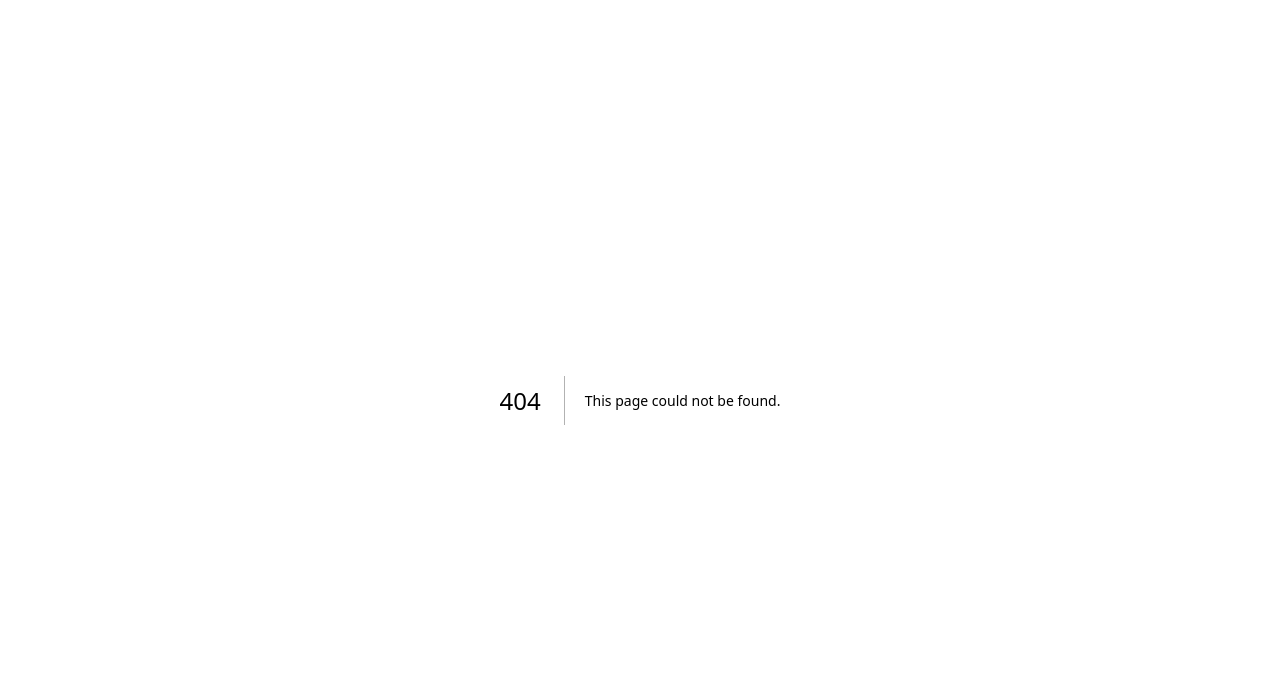
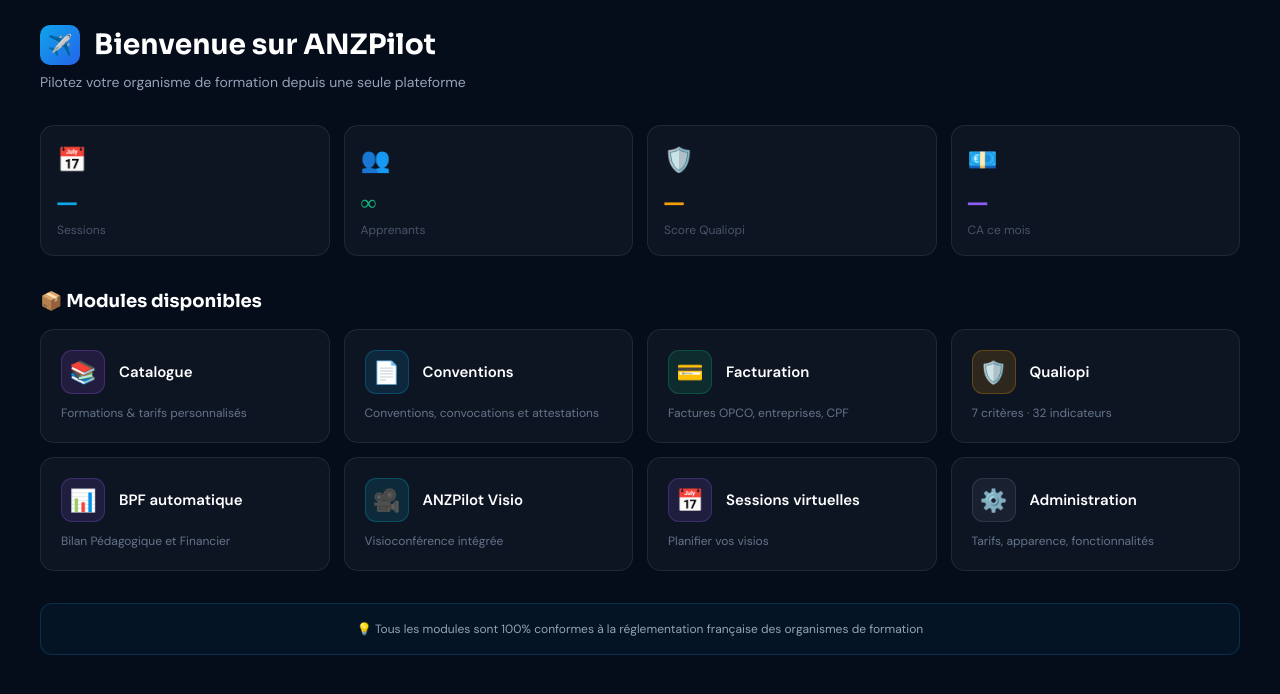
Before and after one commit to anzformation-tarikalik/anzpilot, a Next.js app: page /dashboard in a window 1280 px wide. Before the commit this address had no page. Shown: the top 694 px of the page. Built offline with nearby package versions, Linux system fonts and the light colour scheme.

Commit message:
Add files via upload

```diff
--- /dev/null
+++ b/pages/dashboard.tsx
@@ -0,0 +1,68 @@
+import Head from 'next/head'
+import Link from 'next/link'
+
+const MODULES = [
+  { id:'catalogue', icon:'📚', title:'Catalogue', desc:'Formations & tarifs personnalisés', href:'/catalogue', color:'#a855f7' },
+  { id:'conventions', icon:'📄', title:'Conventions', desc:'Conventions, convocations et attestations', href:'/conventions', color:'#0ea5e9' },
+  { id:'factures', icon:'💳', title:'Facturation', desc:'Factures OPCO, entreprises, CPF', href:'/factures', color:'#10b981' },
+  { id:'qualiopi', icon:'🛡️', title:'Qualiopi', desc:'7 critères · 32 indicateurs', href:'/qualiopi', color:'#f59e0b' },
+  { id:'bpf', icon:'📊', title:'BPF automatique', desc:'Bilan Pédagogique et Financier', href:'/bpf', color:'#8b5cf6' },
+  { id:'visio', icon:'🎥', title:'ANZPilot Visio', desc:'Visioconf\u00e9rence int\u00e9gr\u00e9e', href:'/visio', color:'#06b6d4' },
+  { id:'classes', icon:'📅', title:'Sessions virtuelles', desc:'Planifier vos visios', href:'/classes-virtuelles', color:'#8b5cf6' },
+  { id:'admin', icon:'⚙️', title:'Administration', desc:'Tarifs, apparence, fonctionnalités', href:'/admin', color:'#64748b' },
+]
+
+export default function DashboardPage() {
+  return (
+    <>
+      <Head><title>Tableau de bord — ANZPilot</title></Head>
+      <div style={{ minHeight:'100vh', background:'#050c1a', color:'#e2e8f0', fontFamily:'DM Sans,system-ui', padding:24 }}>
+        <div style={{ maxWidth:1200, margin:'0 auto' }}>
+          <div style={{ display:'flex', alignItems:'center', gap:14, marginBottom:6 }}>
+            <div style={{ width:40, height:40, borderRadius:10, background:'linear-gradient(135deg,#0ea5e9,#2563eb)', display:'flex', alignItems:'center', justifyContent:'center', fontSize:20 }}>✈️</div>
+            <h1 style={{ fontFamily:'Sora,Georgia', fontSize:28, fontWeight:700, color:'#fff', margin:0 }}>Bienvenue sur ANZPilot</h1>
+          </div>
+          <p style={{ fontSize:14, color:'#94a3b8', marginBottom:32 }}>Pilotez votre organisme de formation depuis une seule plateforme</p>
+
+          {/* KPIs */}
+          <div style={{ display:'grid', gridTemplateColumns:'repeat(4,1fr)', gap:14, marginBottom:32 }}>
+            {[
+              { label:'Sessions', value:'—', icon:'📅', color:'#0ea5e9' },
+              { label:'Apprenants', value:'∞', icon:'👥', color:'#10b981' },
+              { label:'Score Qualiopi', value:'—', icon:'🛡️', color:'#f59e0b' },
+              { label:'CA ce mois', value:'—', icon:'💶', color:'#8b5cf6' },
+            ].map(k => (
+              <div key={k.label} style={{ background:'rgba(255,255,255,.04)', border:'1px solid rgba(255,255,255,.08)', borderRadius:14, padding:16 }}>
+                <div style={{ fontSize:24, marginBottom:8 }}>{k.icon}</div>
+                <div style={{ fontFamily:'Sora,Georgia', fontSize:22, fontWeight:700, color:k.color }}>{k.value}</div>
+                <div style={{ fontSize:12, color:'#475569', marginTop:2 }}>{k.label}</div>
+              </div>
+            ))}
+          </div>
+
+          {/* Modules */}
+          <div style={{ marginBottom:18 }}>
+            <h2 style={{ fontFamily:'Sora,Georgia', fontSize:18, fontWeight:700, color:'#fff', margin:'0 0 14px' }}>📦 Modules disponibles</h2>
+            <div style={{ display:'grid', gridTemplateColumns:'repeat(auto-fit,minmax(280px,1fr))', gap:14 }}>
+              {MODULES.map(m => (
+                <Link key={m.id} href={m.href} style={{ background:'rgba(255,255,255,.04)', border:'1px solid rgba(255,255,255,.08)', borderRadius:14, padding:20, textDecoration:'none', color:'inherit', transition:'all .15s', display:'block' }}
+                  onMouseEnter={e => { e.currentTarget.style.borderColor = m.color+'66'; e.currentTarget.style.transform = 'translateY(-2px)' }}
+                  onMouseLeave={e => { e.currentTarget.style.borderColor = 'rgba(255,255,255,.08)'; e.currentTarget.style.transform = 'translateY(0)' }}>
+                  <div style={{ display:'flex', alignItems:'center', gap:14, marginBottom:10 }}>
+                    <div style={{ width:44, height:44, borderRadius:11, background:m.color+'22', border:`1px solid ${m.color}44`, display:'flex', alignItems:'center', justifyContent:'center', fontSize:22 }}>{m.icon}</div>
+                    <div style={{ fontSize:15, fontWeight:600, color:'#fff' }}>{m.title}</div>
+                  </div>
+                  <div style={{ fontSize:12, color:'#64748b', lineHeight:1.5 }}>{m.desc}</div>
+                </Link>
+              ))}
+            </div>
+          </div>
+
+          <div style={{ marginTop:32, padding:16, background:'rgba(14,165,233,.05)', border:'1px solid rgba(14,165,233,.2)', borderRadius:12, fontSize:12, color:'#94a3b8', textAlign:'center' }}>
+            💡 Tous les modules sont 100% conformes à la réglementation française des organismes de formation
+          </div>
+        </div>
+      </div>
+    </>
+  )
+}
```
